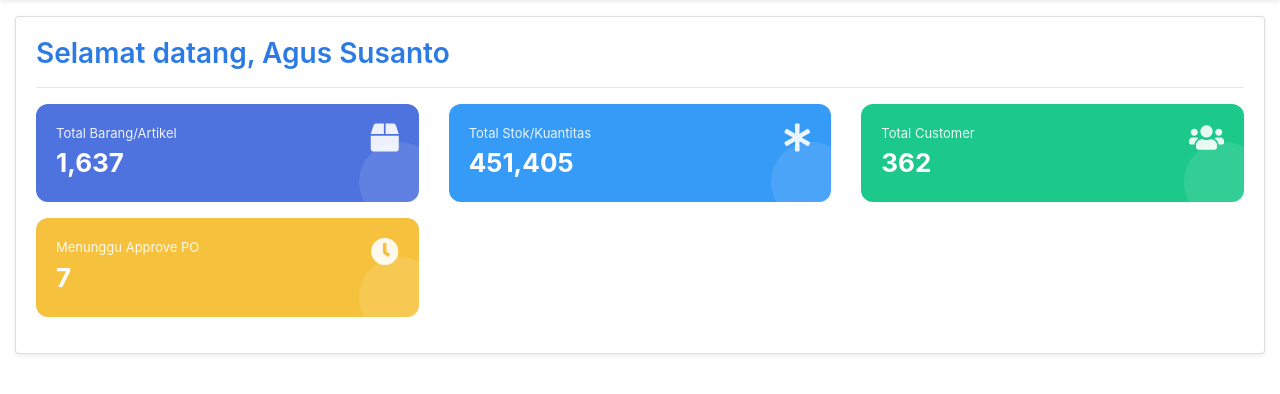
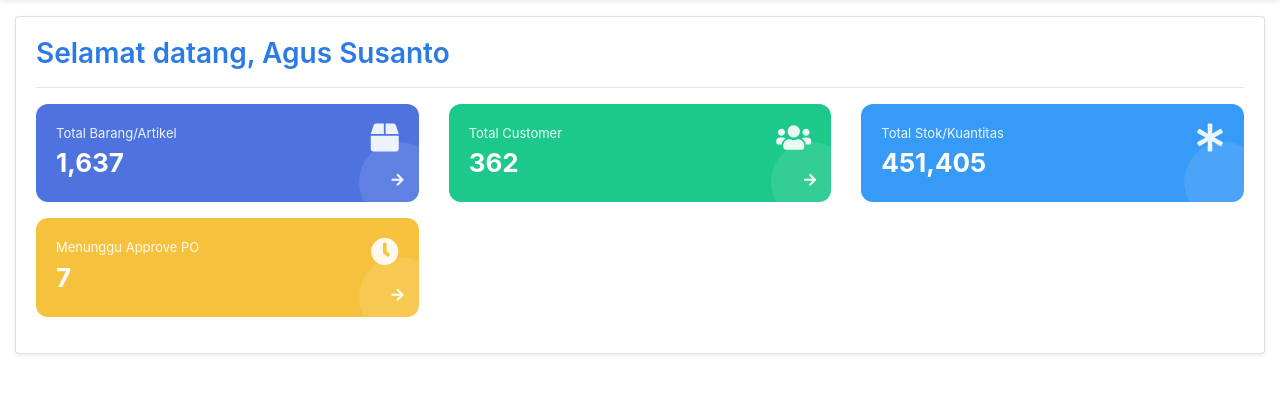
Before and after one commit to Rmdhnrzs/pom-admin-backend, a CodeIgniter app: page /pom-mobile/Dashboard in a window 1280 px wide. Shown: the part 70-464 px from the top of the page. Run offline with CodeIgniter, Linux system fonts and the light colour scheme; a user stored in the database is signed in; data comes from the database, SQL or seed files in the repository; data that the repository does not hold is empty.

Commit message:
updated card click di dashboard

```diff
--- a/application/views/templates/home.php
+++ b/application/views/templates/home.php
@@ -11,12 +11,19 @@
   color: #fff;
   position: relative;
   overflow: hidden;
-  transition: 0.3s;
+  transition: all 0.25s ease;
+  text-decoration: none !important;
+  display: block;
+}
+
+.dashboard-card-link {
+  cursor: pointer;
 }
 
 .dashboard-card:hover {
-  transform: translateY(-3px);
-  box-shadow: 0 6px 20px rgba(0,0,0,0.08);
+  transform: translateY(-4px);
+  box-shadow: 0 8px 20px rgba(0,0,0,0.10);
+  color: #fff;
 }
 
 .dashboard-card i {
@@ -45,12 +52,33 @@
   border-radius: 50%;
 }
 
+.bg-barang {
+  background: #4e73df;
+}
 
-.bg-barang { background: #4e73df; }
-.bg-customer { background: #1cc88a; }
-.bg-stok { background: #369af7; }
-.bg-approve { background: #f6c23e; }
-.bg-done { background: #36b9cc; }
+.bg-customer {
+  background: #1cc88a;
+}
+
+.bg-stok {
+  background: #369af7;
+}
+
+.bg-approve {
+  background: #f6c23e;
+}
+
+.bg-done {
+  background: #36b9cc;
+}
+
+.card-arrow {
+  position: absolute;
+  right: 15px;
+  bottom: 15px;
+  font-size: 14px !important;
+  opacity: 0.8;
+}
 </style>
 
 <div class="card shadow-sm custom-card">
@@ -59,71 +87,90 @@
     <h3 class="title-home mb-3">
       Selamat datang, <?= $this->session->userdata('name') ?>
     </h3>
+
     <hr>
 
     <div class="row">
 
+      <!-- BARANG -->
       <div class="col-md-4 mb-3">
-        <div class="dashboard-card bg-barang">
+        <a href="<?= base_url('Barang') ?>" class="dashboard-card dashboard-card-link bg-barang">
+
           <div class="d-flex justify-content-between">
             <div>
               <div class="label">Total Barang/Artikel</div>
-              <div class="count"><?= number_format($total_barang) ?></div>
-            </div>
-            <i class="fa fa-box"></i>
-          </div>
+              <div class="count">
+                <?= number_format($total_barang) ?>
               </div>
             </div>
 
+            <i class="fa fa-box"></i>
+          </div>
+
+          <i class="fa fa-arrow-right card-arrow"></i>
+
+        </a>
+      </div>
+
+      <!-- CUSTOMER -->
+      <div class="col-md-4 mb-3">
+        <a href="<?= base_url('Customer') ?>" class="dashboard-card dashboard-card-link bg-customer">
+
+          <div class="d-flex justify-content-between">
+            <div>
+              <div class="label">Total Customer</div>
+              <div class="count">
+                <?= number_format($total_customer) ?>
+              </div>
+            </div>
+
+            <i class="fa fa-users"></i>
+          </div>
+
+          <i class="fa fa-arrow-right card-arrow"></i>
+
+        </a>
+      </div>
+
+      <!-- STOK -->
       <div class="col-md-4 mb-3">
         <div class="dashboard-card bg-stok">
+
           <div class="d-flex justify-content-between">
             <div>
               <div class="label">Total Stok/Kuantitas</div>
-              <div class="count"><?= number_format($total_stok) ?></div>
-            </div>
-            <i class="fa fa-asterisk"></i>
-          </div>
+              <div class="count">
+                <?= number_format($total_stok) ?>
               </div>
             </div>
 
-      <div class="col-md-4 mb-3">
-        <div class="dashboard-card bg-customer">
-          <div class="d-flex justify-content-between">
-            <div>
-              <div class="label">Total Customer</div>
-              <div class="count"><?= number_format($total_customer) ?></div>
+            <i class="fa fa-asterisk"></i>
           </div>
-            <i class="fa fa-users"></i>
-          </div>
+
         </div>
       </div>
 
+      <!-- APPROVE -->
       <?php if($this->session->userdata('role_id') != 3): ?>
       <div class="col-md-4 mb-3">
-        <div class="dashboard-card bg-approve">
+        <a href="<?= base_url('Order') ?>" class="dashboard-card dashboard-card-link bg-approve">
+
           <div class="d-flex justify-content-between">
             <div>
               <div class="label">Menunggu Approve PO</div>
-              <div class="count"><?= number_format($so_pending) ?></div>
+              <div class="count">
+                <?= number_format($so_pending) ?>
               </div>
+            </div>
+
             <i class="fa fa-clock"></i>
           </div>
-        </div>
+
+          <i class="fa fa-arrow-right card-arrow"></i>
+
+        </a>
       </div>
       <?php endif; ?>
-      <!--
-      <div class="col-md-3 mb-3">
-        <div class="dashboard-card bg-done">
-          <div class="d-flex justify-content-between">
-            <div>
-              <div class="label">Sudah Approve</div>
-              <div class="count"><?= $so_approved ?></div>
-            </div>
-            <i class="fa fa-check-circle"></i>
-          </div>
-        </div>
-      </div> -->
 
     </div>
 
```
Lines whose indentation alone changed are shown as unchanged.
